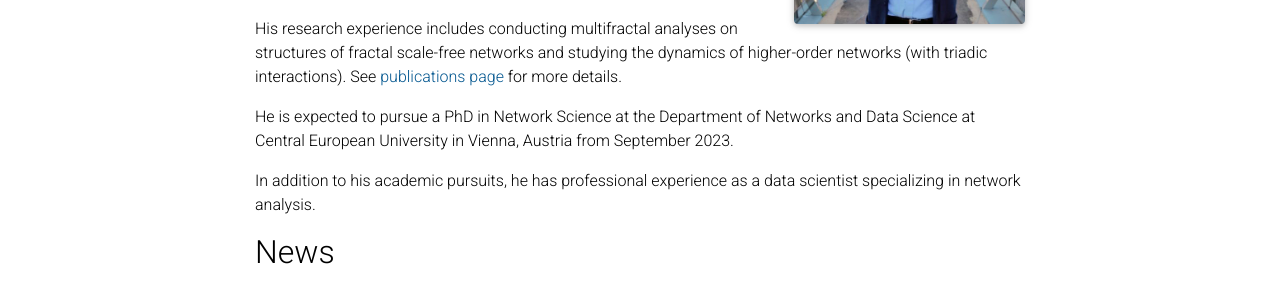
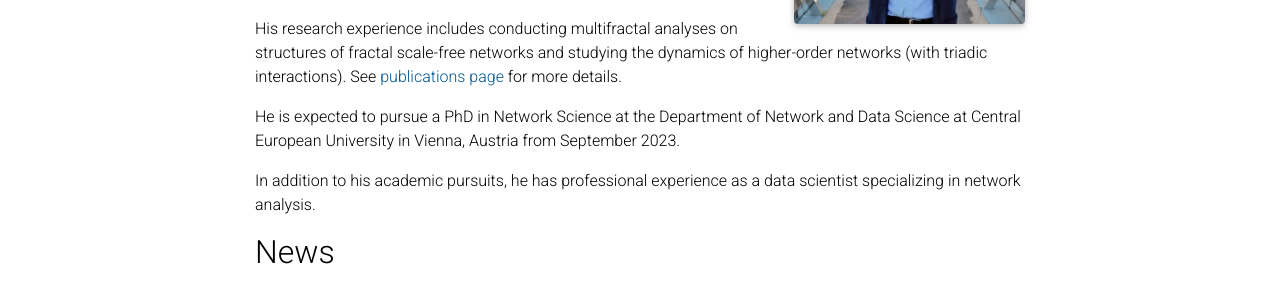
Before and after one commit to jym16/jym16.github.io, a Jekyll site: the page built from _pages/about.md, in a window 1280 px wide and 1217 px high. Shown: the part 408-699 px from the top of the window. Built offline with Jekyll 4.4.1, drawn with Linux system fonts in a browser that asks for light colours; comment, search, counter and statistics services are not loaded; a style sheet for code colours, icons or effects is not loaded.

Commit message:
Fixed a typo

```diff
--- a/_pages/about.md
+++ b/_pages/about.md
@@ -26,6 +26,6 @@
 
 His research experience includes conducting multifractal analyses on structures of fractal scale-free networks and studying the dynamics of higher-order networks (with triadic interactions). See [publications page](/publications/) for more details.
 
-He is expected to pursue a PhD in Network Science at the Department of Networks and Data Science at Central European University in Vienna, Austria from September 2023.
+He is expected to pursue a PhD in Network Science at the Department of Network and Data Science at Central European University in Vienna, Austria from September 2023.
 
 In addition to his academic pursuits, he has professional experience as a data scientist specializing in network analysis.
```
Also changed, not shown: _posts/2023-06-14-Starting-PhD.md (+1 -1 lines).
